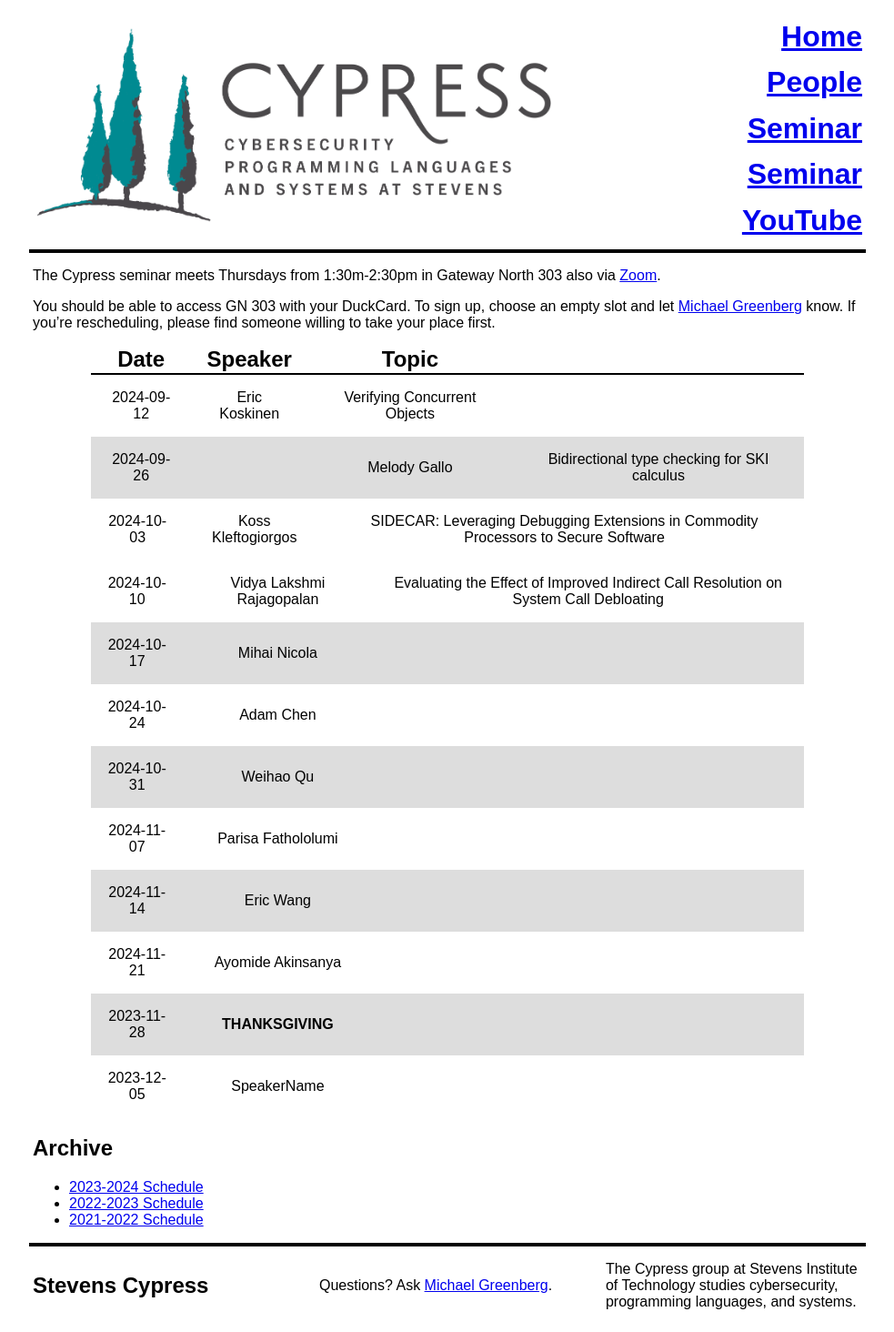
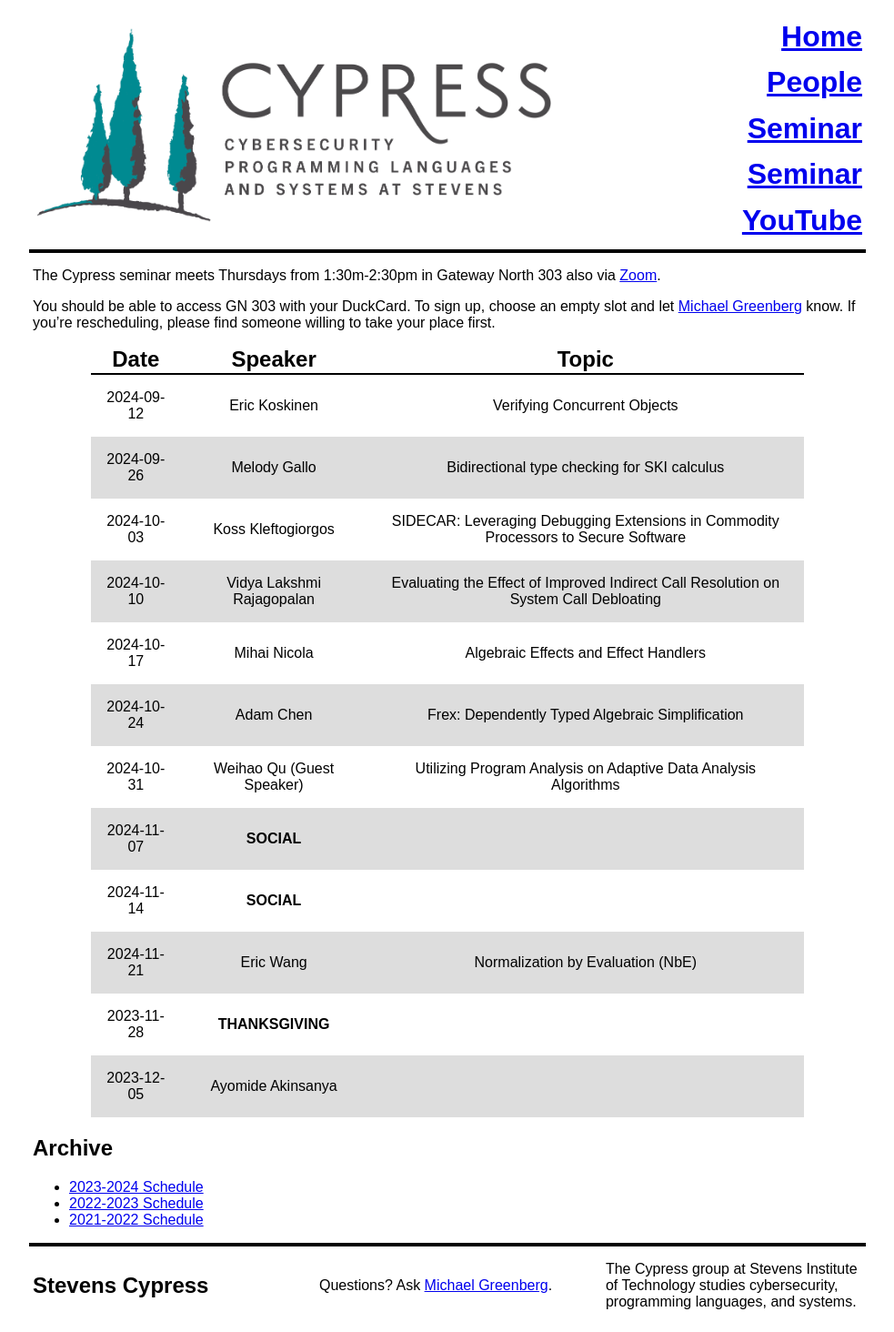
Before and after one commit to mgree/cypress, a Jekyll site: the page built from schedule.md, in a window 1280 px wide. Shown: the whole page at 91% size, without its empty margins (148-1131 px from the left). Built offline with Jekyll 4.4.1, drawn with Linux system fonts in a browser that asks for light colours.

Commit message:
Updated schedule (#24)

```diff
--- a/schedule.md
+++ b/schedule.md
@@ -16,20 +16,18 @@ find someone willing to take your place first.
 
 | Date       | Speaker            | Topic                                                                               |
 | ---------- | ------------------ | ----------------------------------------------------------------------------------- |
-| 2024-09-12 | Eric Koskinen      | Verifying Concurrent Objects |
-| 2024-09-26 |   |  Melody Gallo   | Bidirectional type checking for SKI calculus |
-
-| 2024-10-03 | Koss Kleftogiorgos | SIDECAR: Leveraging Debugging Extensions in Commodity Processors to Secure Software |
-
-| 2024-10-10 | Vidya Lakshmi Rajagopalan        | Evaluating the Effect of Improved Indirect Call Resolution on System Call Debloating |
-| 2024-10-17 | Mihai Nicola        | |
-| 2024-10-24 | Adam Chen        | |
-| 2024-10-31 | Weihao Qu        | |
-| 2024-11-07 | Parisa Fathololumi |  |
-| 2024-11-14 | Eric Wang        | |
-| 2024-11-21 | Ayomide Akinsanya  | |
-| 2023-11-28 | **THANKSGIVING**   | |
-| 2023-12-05 | SpeakerName        | |
+| 2024-09-12 | Eric Koskinen      		| Verifying Concurrent Objects	|
+| 2024-09-26 | Melody Gallo   			| Bidirectional type checking for SKI calculus	|
+| 2024-10-03 | Koss Kleftogiorgos 		| SIDECAR: Leveraging Debugging Extensions in Commodity Processors to Secure Software	|
+| 2024-10-10 | Vidya Lakshmi Rajagopalan        | Evaluating the Effect of Improved Indirect Call Resolution on System Call Debloating 	|
+| 2024-10-17 | Mihai Nicola        		| Algebraic Effects and Effect Handlers	|
+| 2024-10-24 | Adam Chen        		| Frex: Dependently Typed Algebraic Simplification	|
+| 2024-10-31 | Weihao Qu (Guest Speaker)        | Utilizing Program Analysis on Adaptive Data Analysis Algorithms	|
+| 2024-11-07 | **SOCIAL** 			| |
+| 2024-11-14 | **SOCIAL**        		| |
+| 2024-11-21 | Eric Wang  			| Normalization by Evaluation (NbE)	|
+| 2023-11-28 | **THANKSGIVING**   		| |
+| 2023-12-05 | Ayomide Akinsanya        	| |
 
 ## Archive
 
```
Also changed, not shown: people.md (+1 -1 lines), assets/vidya.jpg (added).
